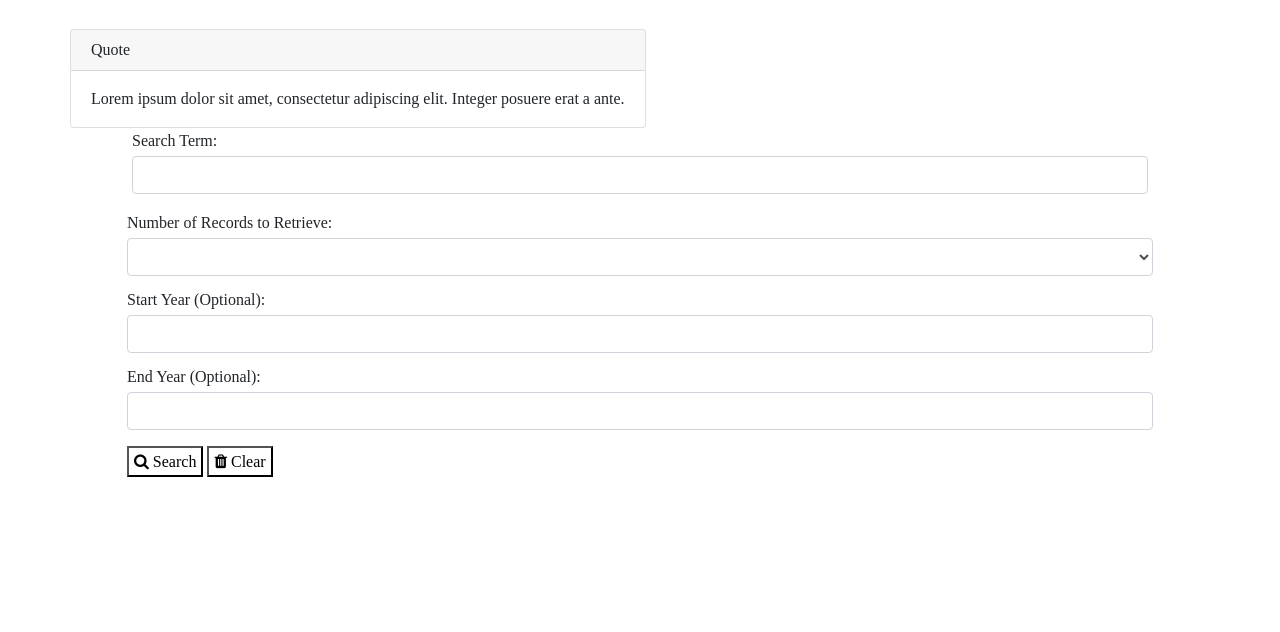
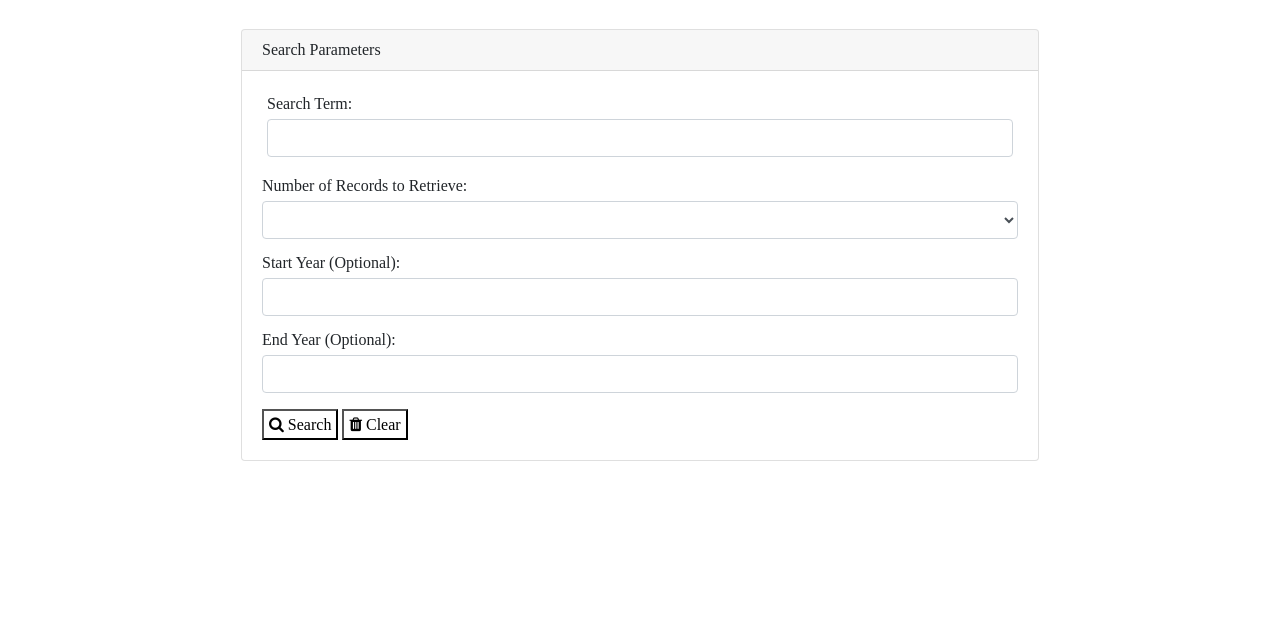
Before and after one commit to Connor218/NewYorkTimes, a plain HTML site: page index.html in a window 1280 px wide. Shown: the part 168-800 px from the top of the page. Drawn offline with nearby package versions, Linux system fonts and the light colour scheme.

Commit message:
add card, fix alignment

```diff
--- a/index.css
+++ b/index.css
@@ -1,5 +1,5 @@
 .jumbotron {
-    /* width: 70%; */
+    width: 70%;
     height: 150px;
     margin-left: auto;
     margin-right: auto;
@@ -16,11 +16,11 @@
 
 
 
-form {
+/* form {
     width: 90%;
     margin-left: auto;
     margin-right: auto;
-}
+} */
 
 .clear, .search{
     padding: 5px;
@@ -34,3 +34,9 @@ form {
 .trash, .magnify {
     margin-right: 4px;
 }
+
+.card {
+    width: 70%;
+    margin-left: auto;
+    margin-right: auto;
+}
--- a/index.html
+++ b/index.html
@@ -1,5 +1,6 @@
 <!doctype html>
 <html lang="en">
+
 <head>
     <!-- Required meta tags -->
     <meta charset="utf-8">
@@ -8,13 +9,15 @@
     <link rel="stylesheet" href="https://cdnjs.cloudflare.com/ajax/libs/font-awesome/4.7.0/css/font-awesome.min.css">
 
     <!-- Bootstrap CSS -->
-    <link rel="stylesheet" href="https://stackpath.bootstrapcdn.com/bootstrap/4.1.1/css/bootstrap.min.css" integrity="sha384-WskhaSGFgHYWDcbwN70/dfYBj47jz9qbsMId/iRN3ewGhXQFZCSftd1LZCfmhktB" crossorigin="anonymous">
+    <link rel="stylesheet" href="https://stackpath.bootstrapcdn.com/bootstrap/4.1.1/css/bootstrap.min.css" integrity="sha384-WskhaSGFgHYWDcbwN70/dfYBj47jz9qbsMId/iRN3ewGhXQFZCSftd1LZCfmhktB"
+        crossorigin="anonymous">
 
     <link rel="stylesheet" type="text/css" href="reset.css">
     <link rel="stylesheet" type="text/css" href="index.css">
 
     <title>New York Times</title>
 </head>
+
 <body>
     <div class="container">
         <div class="row">
@@ -32,20 +35,12 @@
             <!-- OUR FORM -->
             <div class="card">
                 <div class="card-header">
-              Quote
+                    Search Parameters
                 </div>
                 <div class="card-body">
-              <blockquote>
-                <p>Lorem ipsum dolor sit amet, consectetur adipiscing elit. Integer posuere erat a ante.</p>
-
-              </blockquote>
-            </div>
-          </div>
-
-
                     <form>
                         <div class="form-group search">
-            <label for="TextInput" class="labels" >Search Term:</label>
+                            <label for="TextInput" class="labels">Search Term:</label>
                             <input type="text" id="TextInput" class="form-control">
                         </div>
                         <div class="form-group records">
@@ -67,20 +62,28 @@
                             <input type="text" id="TextInput" class="form-control">
                         </div>
                         <!-- <button type="submit" class="btn btn-primary search">Search</button> -->
-          <button class="search"><i class="fa fa-search magnify"></i>Search</button>
-          <button class="clear"><i class="fa fa-trash trash"></i>Clear
+                        <button class="search">
+                            <i class="fa fa-search magnify"></i>Search</button>
+                        <button class="clear">
+                            <i class="fa fa-trash trash"></i>Clear
 
                     </form>
+                </div>
+            </div>
 
         </div>
     </div>
     <!-- Optional JavaScript -->
     <!-- jQuery first, then Popper.js, then Bootstrap JS -->
-    <script src="https://code.jquery.com/jquery-3.3.1.slim.min.js" integrity="sha384-q8i/X+965DzO0rT7abK41JStQIAqVgRVzpbzo5smXKp4YfRvH+8abtTE1Pi6jizo" crossorigin="anonymous"></script>
-    <script src="https://cdnjs.cloudflare.com/ajax/libs/popper.js/1.14.3/umd/popper.min.js" integrity="sha384-ZMP7rVo3mIykV+2+9J3UJ46jBk0WLaUAdn689aCwoqbBJiSnjAK/l8WvCWPIPm49" crossorigin="anonymous"></script>
-    <script src="https://stackpath.bootstrapcdn.com/bootstrap/4.1.1/js/bootstrap.min.js" integrity="sha384-smHYKdLADwkXOn1EmN1qk/HfnUcbVRZyYmZ4qpPea6sjB/pTJ0euyQp0Mk8ck+5T" crossorigin="anonymous"></script>
+    <script src="https://code.jquery.com/jquery-3.3.1.slim.min.js" integrity="sha384-q8i/X+965DzO0rT7abK41JStQIAqVgRVzpbzo5smXKp4YfRvH+8abtTE1Pi6jizo"
+        crossorigin="anonymous"></script>
+    <script src="https://cdnjs.cloudflare.com/ajax/libs/popper.js/1.14.3/umd/popper.min.js" integrity="sha384-ZMP7rVo3mIykV+2+9J3UJ46jBk0WLaUAdn689aCwoqbBJiSnjAK/l8WvCWPIPm49"
+        crossorigin="anonymous"></script>
+    <script src="https://stackpath.bootstrapcdn.com/bootstrap/4.1.1/js/bootstrap.min.js" integrity="sha384-smHYKdLADwkXOn1EmN1qk/HfnUcbVRZyYmZ4qpPea6sjB/pTJ0euyQp0Mk8ck+5T"
+        crossorigin="anonymous"></script>
 
 
     </div>
 </body>
+
 </html>
```
Lines whose indentation alone changed are shown as unchanged.
